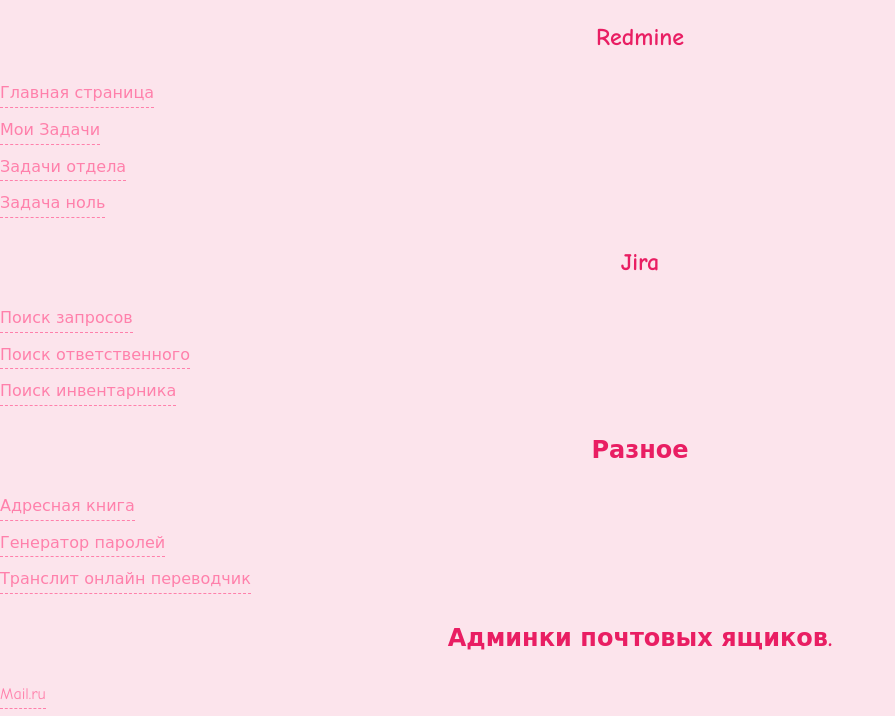
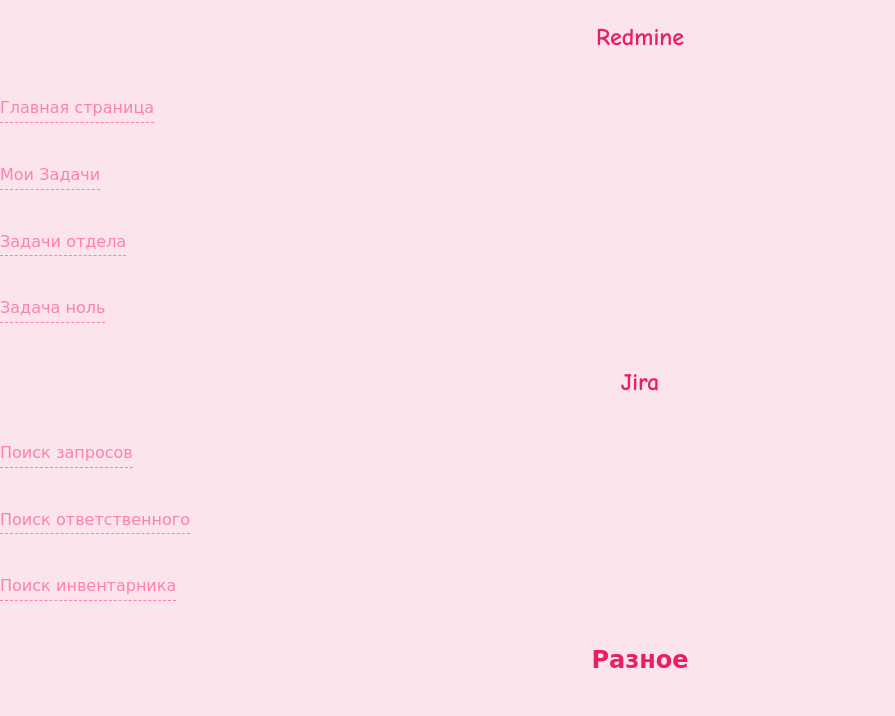
Before and after one commit to zzzVSchulzzz/extremelySlayWorkPage, a plain HTML site: page index.html in a window 1280 px wide. Shown: the part 76-792 px from the top of the page, without its empty margins (0-895 px from the left). Drawn offline with Linux system fonts and the light colour scheme.

Commit message:
Update style.css

```diff
--- a/style.css
+++ b/style.css
@@ -20,7 +20,7 @@ a {
     text-decoration: none;
     border-bottom: 1px dashed #ff80ab; /* Дашированные ссылки */
     display: inline-block;
-    margin: 5px 0;
+    margin: 20px 0;
     transition: color 0.3s, border-color 0.3s;
 }
 
```
